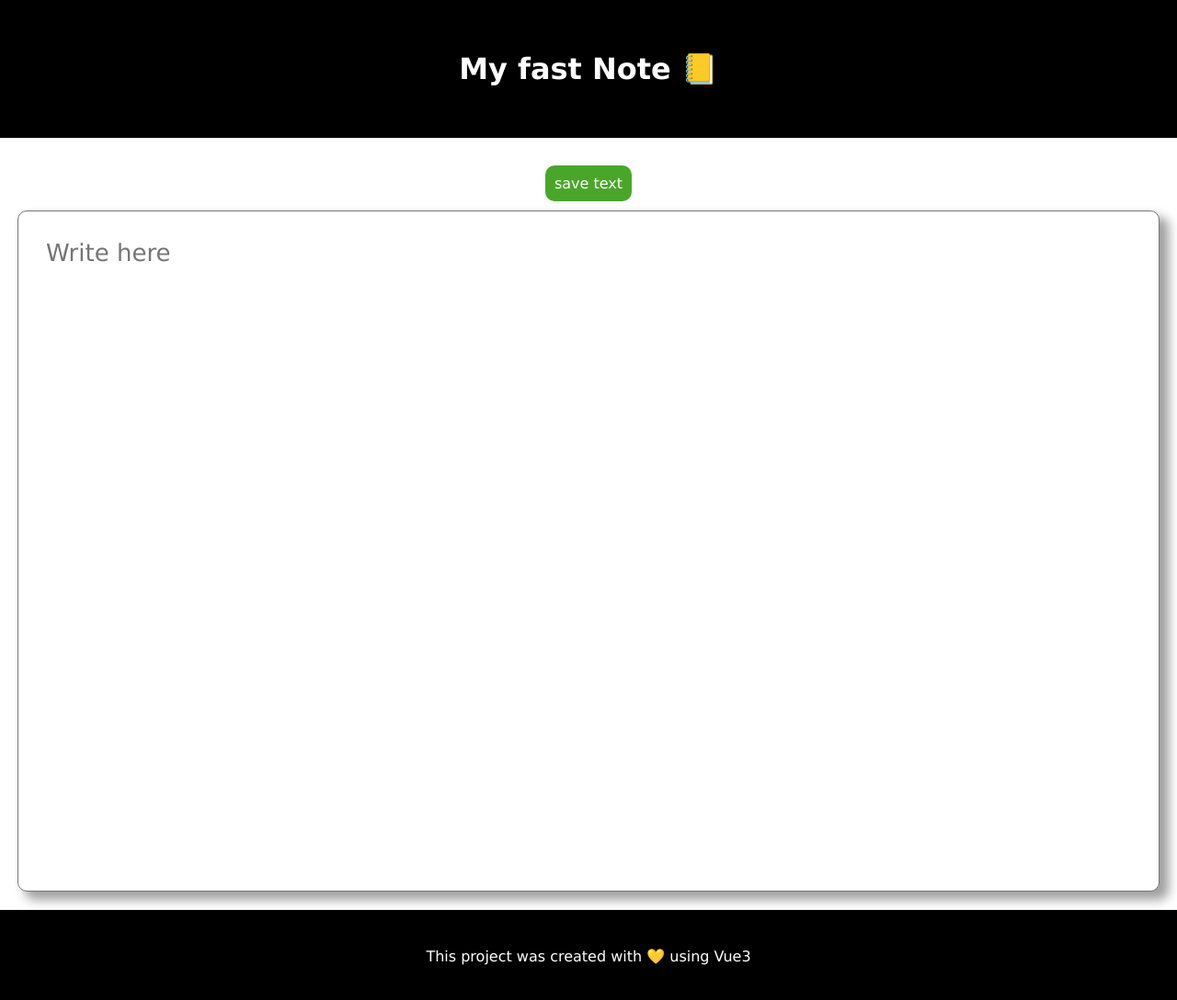
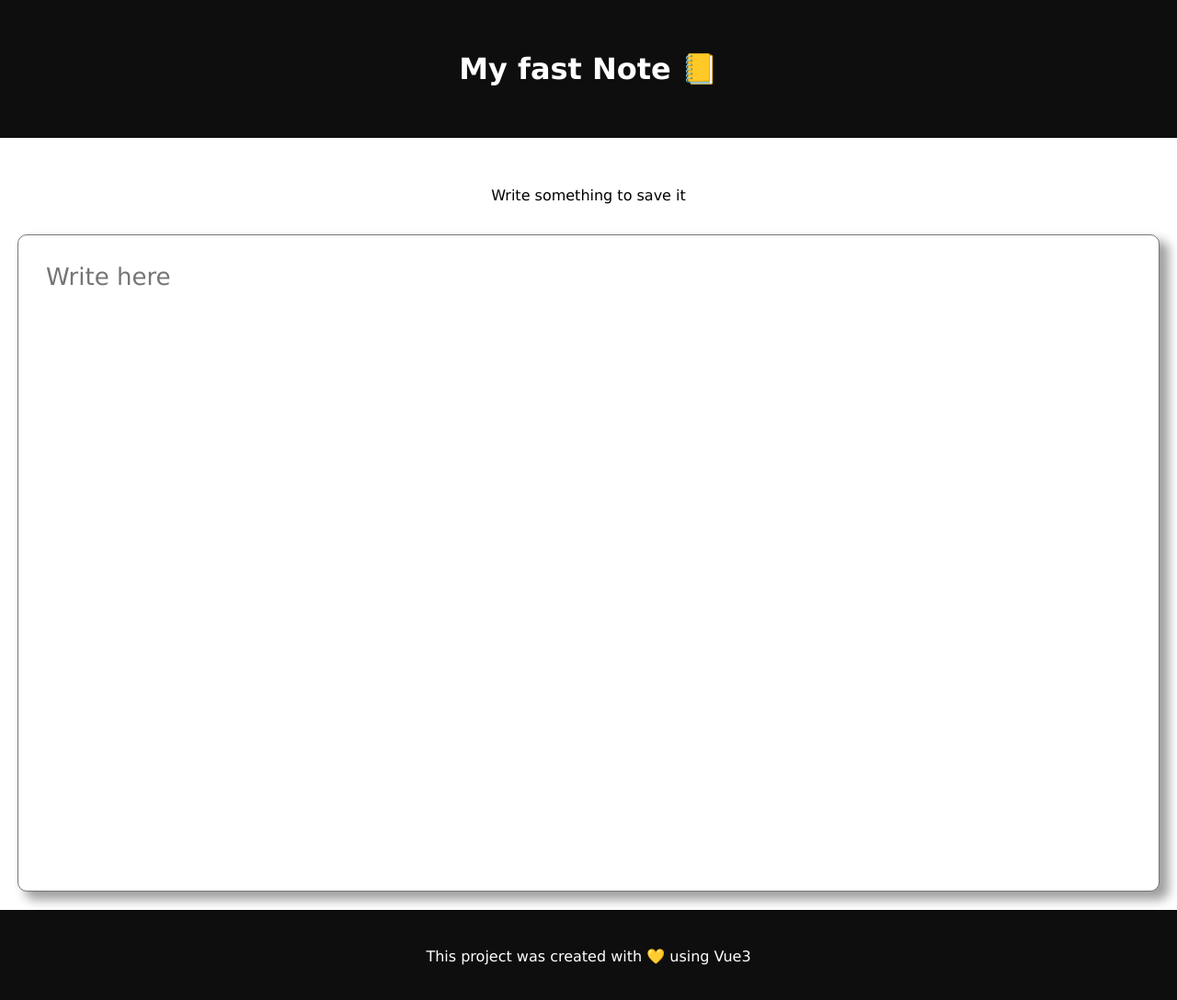
Before and after one commit to caiosantosSTL/vue-note-online, a Vue app: page / in a window 1280 px wide. Shown: the whole page at 92% size. Built offline with nearby package versions, Linux system fonts and the light colour scheme.

Commit message:
update save buttom

```diff
--- a/src/App.vue
+++ b/src/App.vue
@@ -28,14 +28,14 @@ import NoteVue from "./components/Note.vue";
   flex-direction: column;
   justify-content: center;
   align-items: center;
-  background-color: black;
+  background-color: rgb(14, 14, 14);
   height: 150px;
   margin-bottom: 20px;
   color: rgb(255, 255, 255);
 }
 
 .footer {
-  background-color: black;
+  background-color: rgb(14, 14, 14);
   height: 100px;
   margin-top: 20px;
   color: white;
--- a/src/components/Note.vue
+++ b/src/components/Note.vue
@@ -1,5 +1,6 @@
 <script setup>
 import fsx from "file-saver";
+import { ref } from "vue";
 function outFile() {
   const txt = document.querySelector("#txtarea").value;
 
@@ -7,14 +8,31 @@ function outFile() {
   fsx.saveAs(blob, "out.txt");
 
   console.log(txt);
+
 }
+
+  const valueTextArea =  ref('')
+
 </script>
 
 <template>
   <div class="tab">
-    <div @click="outFile()" class="btn">save text</div>
+    <div v-if="valueTextArea === ''">
+      <p>Write something to save it</p>
+    </div>
+    <div v-else>
+      <div @click="outFile()" class="btn">save text</div>
+    </div>
   </div>
-  <textarea name="" id="txtarea" cols="30" rows="10" maxlength="1500" placeholder="Write here"></textarea>
+  <textarea
+    name=""
+    id="txtarea"
+    cols="30"
+    rows="10"
+    maxlength="1500"
+    placeholder="Write here"
+    v-model="valueTextArea"
+  ></textarea>
 </template>
 
 <style scoped>
@@ -30,8 +48,12 @@ function outFile() {
 }
 
 .tab {
+  display: flex;
+  justify-content: center;
+  align-items: center;
   width: auto;
   margin: 10px;
+  height: 80px;
 }
 .btn {
   display: flex;
@@ -46,9 +68,8 @@ function outFile() {
   color: white;
   transition-delay: 100ms;
 }
-.btn:hover{
+.btn:hover {
   background-color: rgb(38, 87, 22);
   transform: translateY(-5px);
-
 }
 </style>
```
